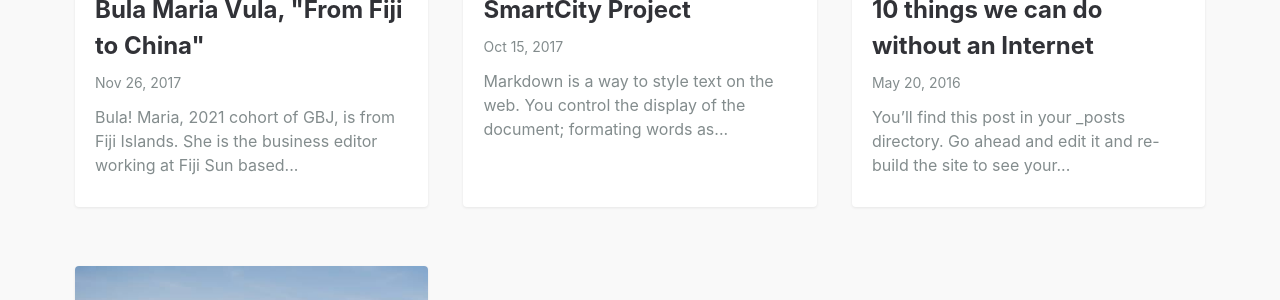
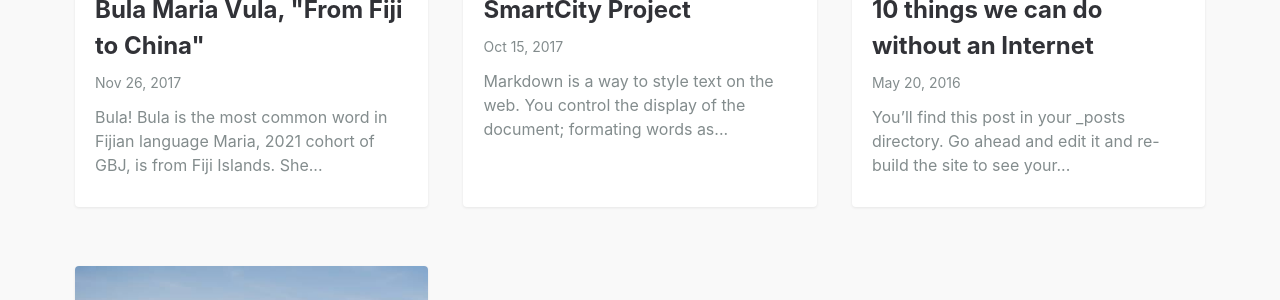
Before and after one commit to cpti372/cpti372.github.io, a Jekyll site: the page built from index.md, in a window 1280 px wide and 900 px high, scrolled down 740 px. Shown: the part 153-453 px from the top of the window. Built offline with Jekyll 4.4.1, drawn with Linux system fonts in a browser that asks for light colours.

Commit message:
Update 2017-11-26-getting-started.md

```diff
--- a/_posts/2017-11-26-getting-started.md
+++ b/_posts/2017-11-26-getting-started.md
@@ -3,7 +3,9 @@ layout: post
 title: Bula Maria Vula, "From Fiji to China"
 featured-img: shane-rounce-205187
 ---
-Bula!
+# Bula!
+
+<text align="center">Bula is the most common word in Fijian language</text>
 <p align="center"><a href="http://www.southpacificweddings.com.au/wp-content/uploads/2018/12/Bula-Fiji2.jpg"><img src="http://www.southpacificweddings.com.au/wp-content/uploads/2018/12/Bula-Fiji2.jpg" type="image"></a></p>
 
 Maria, 2021 cohort of GBJ, is from Fiji Islands. She is the business editor working at [Fiji Sun](https://fijisun.com.fj/) based in Suva,Fiji.
```
